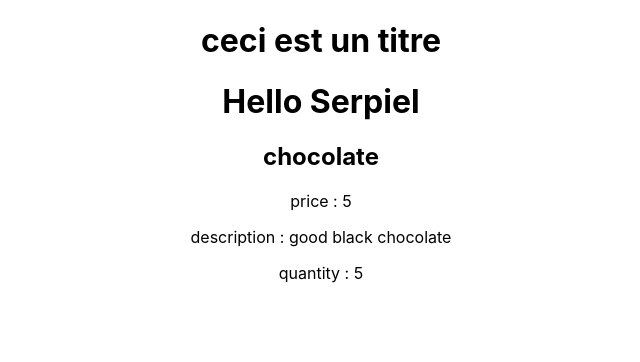
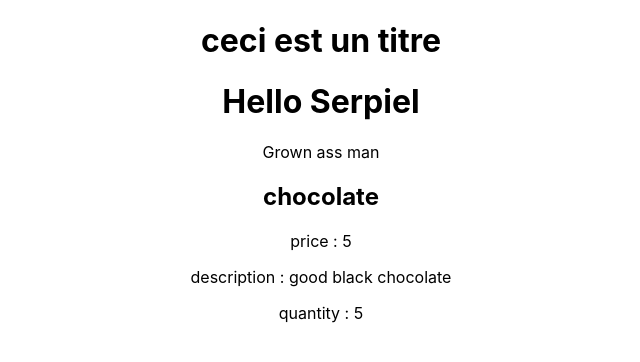
Before and after one commit to Serpiel/js-react_courses, a React (Create React App) app: page / in a window 1280 px wide. Shown: the top 362 px of the page, without its empty margins (319-959 px from the left). Built offline with nearby package versions, Linux system fonts and the light colour scheme.

Commit message:
React 1 : Exo 8

```diff
--- a/src/App.js
+++ b/src/App.js
@@ -2,6 +2,7 @@ import logo from './logo.svg';
 import './App.css';
 import Title from './Title';
 import ProductDetail from './ProductDetail';
+import Majeur from './Majeur';
 
 function App(props) {
   console.log(props);
@@ -9,6 +10,7 @@ function App(props) {
     <div className="App">
       <Title />
       <h1>Hello {props.name}</h1>
+      <Majeur age="20" />
       <ProductDetail
           name="chocolate"
           price="5"
--- /dev/null
+++ b/src/Majeur.js
@@ -0,0 +1,8 @@
+function Majeur(props) {
+    if (props.age >= 18) {
+        return <p>Grown ass man</p>;
+    }
+    return <p>Minor</p>;
+}
+
+export default Majeur;
```
